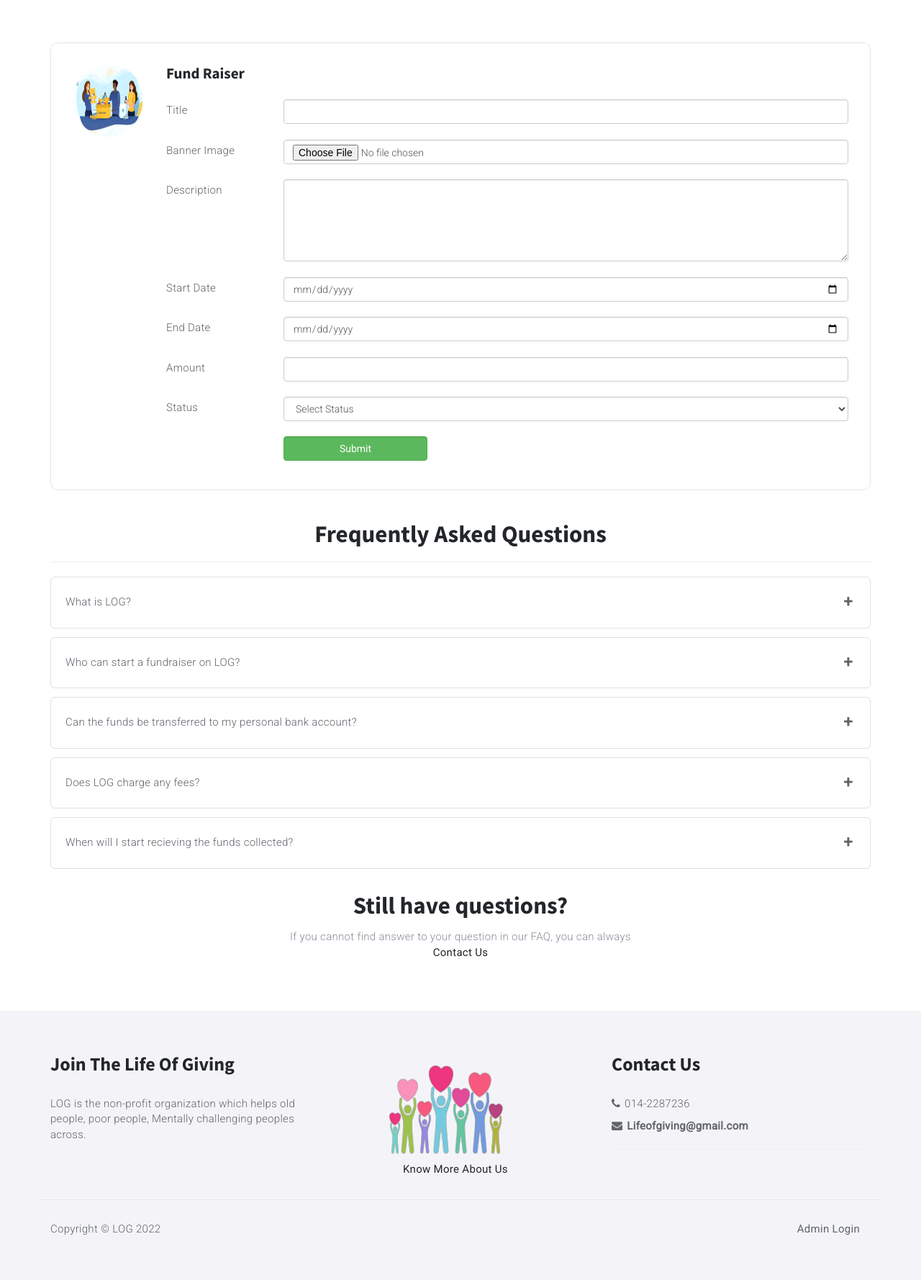
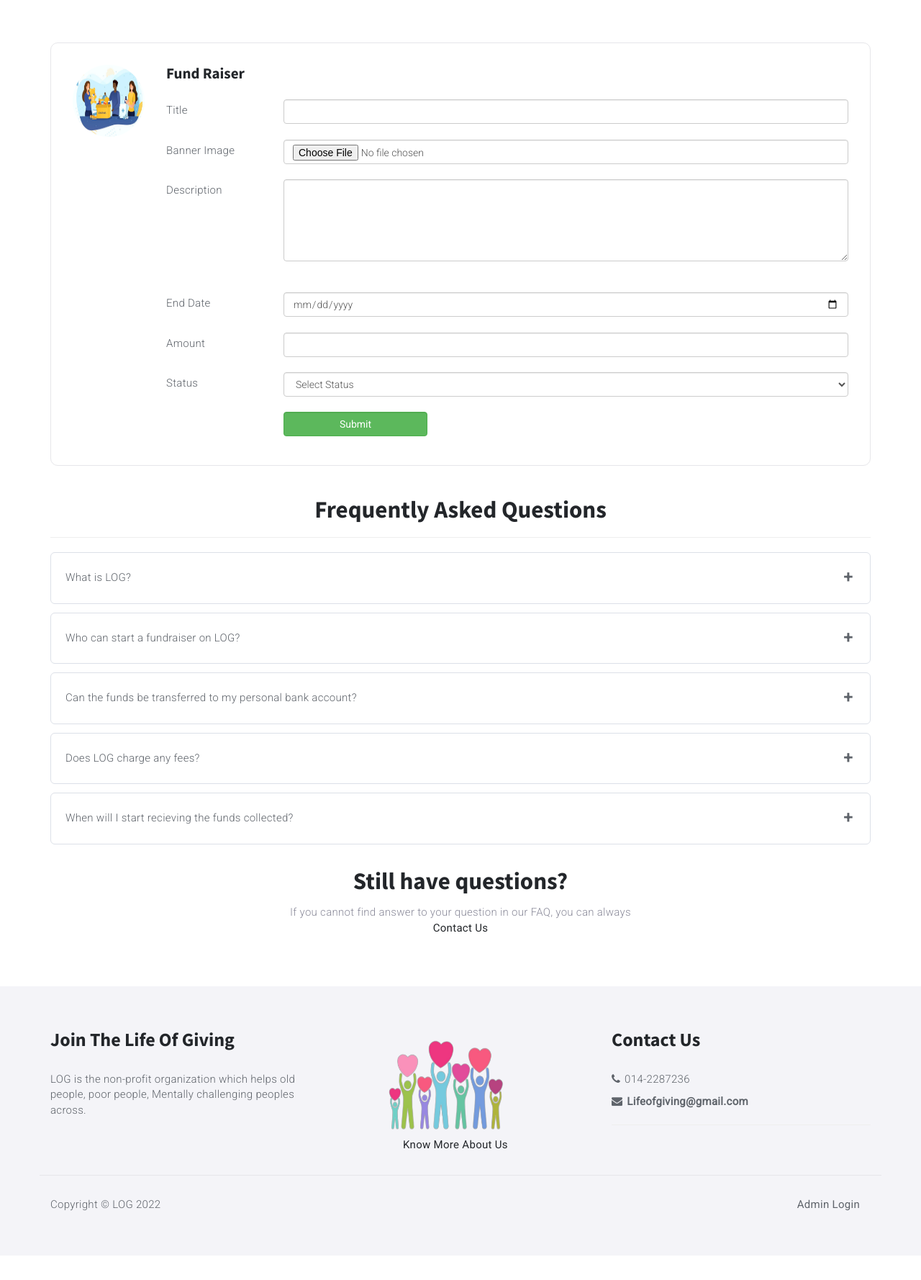
Before and after one commit to neilotpal/LOG, a PHP site: page /fundmain.php in a window 1280 px wide. Shown: the part 259-2037 px from the top of the page at 72% size. After the commit the page ends 1941 px from the top, so only its background shows below. Run offline with PHP 8.4, Linux system fonts and the light colour scheme; data that the repository does not hold is empty; some libraries are stand-ins or nearby versions.

Commit message:
Updated start date

```diff
--- a/fundmain.php
+++ b/fundmain.php
@@ -8,10 +8,11 @@ if(isset($_POST['submit']))
 {
 	$description = mysqli_real_escape_string($con,$_POST['fund_raiser_description']);
 	$banner_img = rand() . $_FILES["banner_img"]["name"];
+	$curdate=date("Y-m-d");
 	move_uploaded_file($_FILES["banner_img"]["tmp_name"],"imgfundraiser/".$banner_img);
 	if(isset($_GET['editid']))
 	{
-		 $sql ="UPDATE fund_raiser SET title='$_POST[title]',fund_raiser_description='$description',fund_amount='$_POST[fund_amount]',start_date='$_POST[start_date]', end_date='$_POST[end_date]',status='$_POST[status]'";
+		 $sql ="UPDATE fund_raiser SET title='$_POST[title]',fund_raiser_description='$description',fund_amount='$_POST[fund_amount]',start_date='$curdate', end_date='$_POST[end_date]',status='$_POST[status]'";
 		 if($_FILES["banner_img"]["name"] != "")
 		 {
 			 $sql = $sql . " , banner_img='$banner_img' ";
@@ -29,7 +30,7 @@ if(isset($_POST['submit']))
 	}
 	else
 	{
-		$sql ="INSERT INTO  fund_raiser(title,donor_id,fund_raiser_description,fund_amount,start_date, end_date,status,banner_img) VALUES('$_POST[title]','$_SESSION[donor_id]','$description','$_POST[fund_amount]','$_POST[start_date]','$_POST[end_date]','$_POST[status]','$banner_img')";
+		$sql ="INSERT INTO  fund_raiser(title,donor_id,fund_raiser_description,fund_amount,start_date, end_date,status,banner_img) VALUES('$_POST[title]','$_SESSION[donor_id]','$description','$_POST[fund_amount]','$curdate','$_POST[end_date]','$_POST[status]','$banner_img')";
 		$qsql = mysqli_query($con,$sql);
 		if(mysqli_affected_rows($con) == 1)
 		{
@@ -141,13 +142,6 @@ else if(file_exists("imgfundraiser/".$rsedit['banner_img']))
 
 <br>
 
-<div class="row">
-	<div class="col-md-2" style="padding-top: 5px;">Start Date </div>
-	<div class="col-md-10">
-		<input type="date" name="start_date"  id="start_date" class="form-control" value="<?php echo $rsedit['start_date']; ?>" min="<?php echo date("Y-m-d"); ?>">
-		<span id="errstart_date" class="errorclass"></span>
-	</div>
-</div>
 
 <br>
 <div class="row">
```
